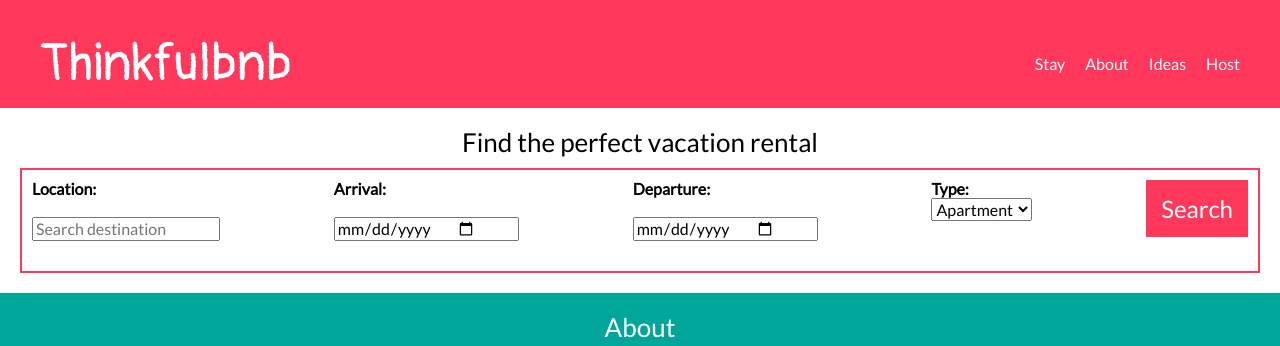
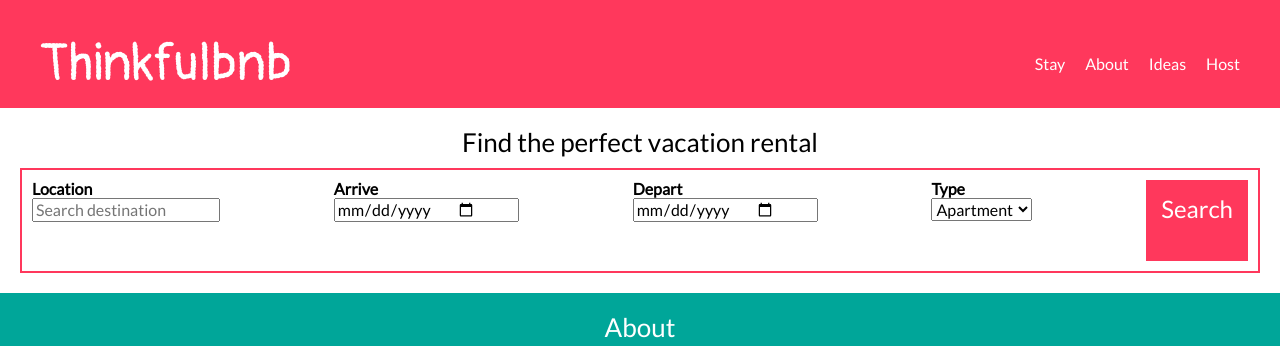
Before and after one commit to madisonmcvay/ThinkfulBnb, a plain HTML site: page index.html in a window 1280 px wide. Shown: the top 346 px of the page. Drawn offline with nearby package versions, Linux system fonts and the light colour scheme.

Commit message:
Update index.html 2

```diff
--- a/index.html
+++ b/index.html
@@ -31,28 +31,27 @@
     </header>
 
     <main>
-      <!-- Stay -->
       <section id="stay">
         <h2>Find the perfect vacation rental</h2>
         <!-- Create a form here -->
         <form>
-          <div class="form-item">
-          <label for="name">Location:</label>
+          <div class="group2">
+          <label for="name">Location</label>
           <input id= "name" type="text" name="name" placeholder="Search destination"/>
           </div>
 
-          <div class="form-item">
-          <label for="arrive">Arrival:</label>
+          <div class="group2">
+          <label for="arrive">Arrive</label>
           <input id="date" type="date" name="arrive"/>
           </div>
 
-          <div class="form-item">
-          <label for="depart">Departure:</label>
+          <div class="group2">
+          <label for="depart">Depart</label>
           <input id="date" type="date" name="depart"/>
           </div>
 
-          <div class="form-item">
-          <label for="type">Type:</label>
+          <div class="group2">
+          <label for="type">Type</label>
           <select name="type" id="type">
             <option value="apartment">Apartment</option>
             <option value="barn">Barn</option>
@@ -63,9 +62,7 @@
             <option value="yurt">Yurt</option>
           </select>
           </div>
-          <div class="form-item">
-          <button type="search">Search</button>
-          </div>
+          <button type="submit">Search</button>
         </form>
       </section>
 
```
